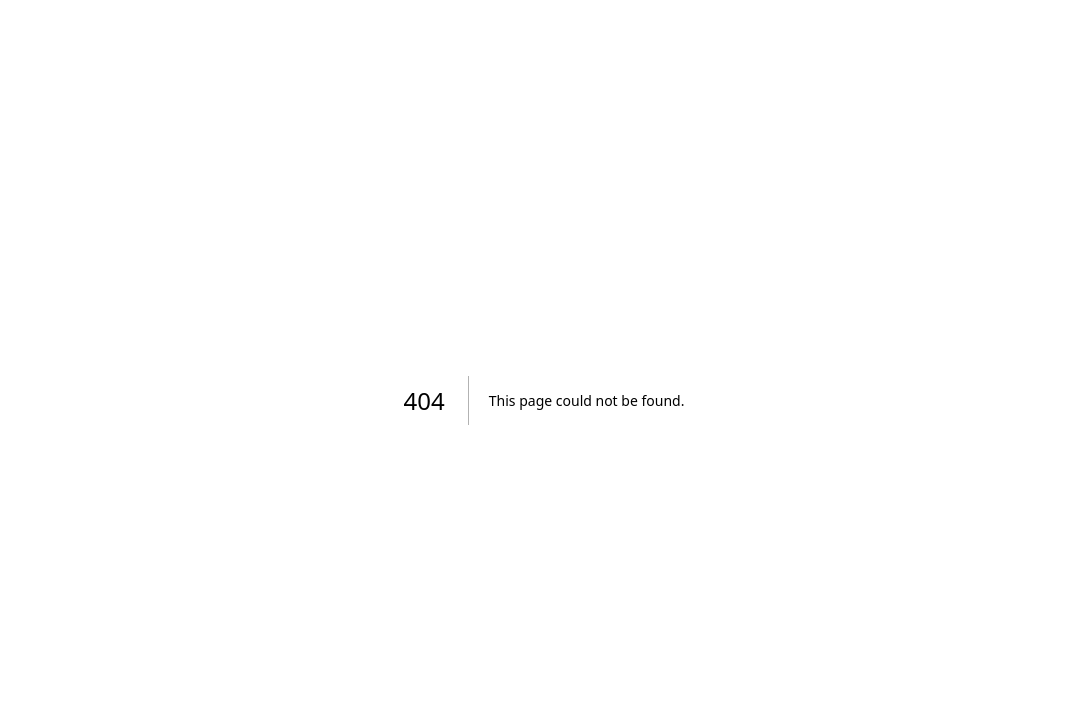
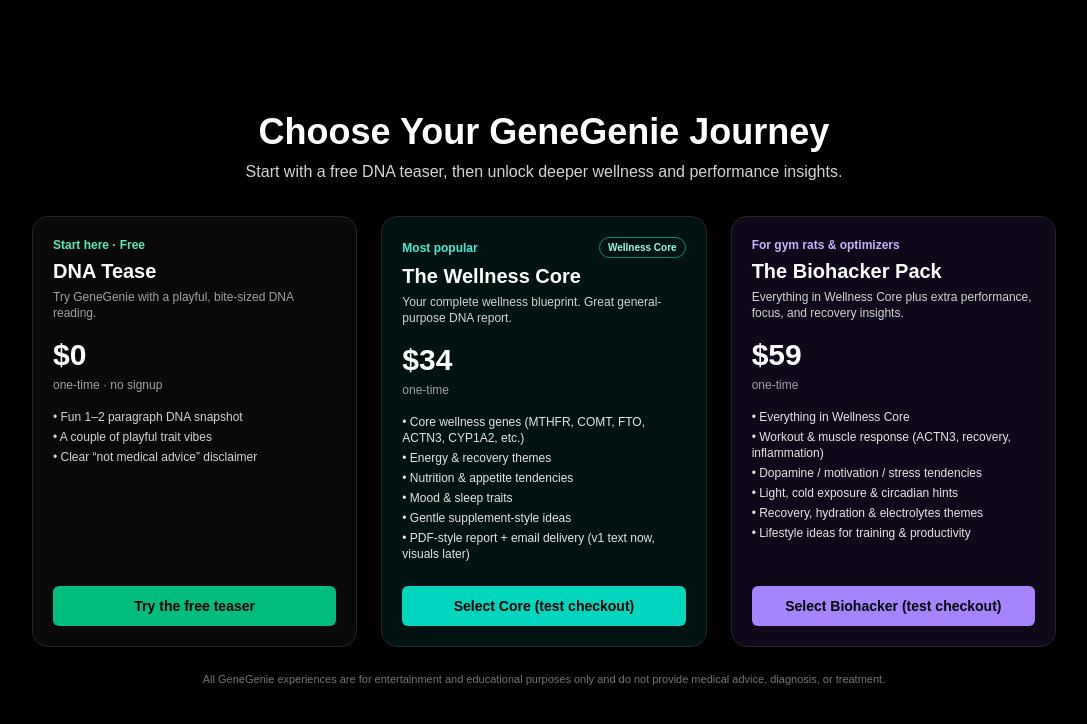
Before and after one commit to AnthonyBuildsCloud/genegenie-web, a Next.js app: page /packages in a window 1280 px wide. Before the commit this address had no page. Shown: the top 724 px of the page, without its empty margins (96-1183 px from the left). Built offline with nearby package versions, Linux system fonts and the light colour scheme.

Commit message:
Add packages page and homepage link

```diff
--- /dev/null
+++ b/app/packages/page.tsx
@@ -0,0 +1,108 @@
+export default function PackagesPage() {
+  return (
+    <main className="min-h-screen bg-black text-white flex items-center justify-center px-4 py-10">
+      <div className="w-full max-w-5xl">
+        <div className="mb-8 text-center">
+          <h1 className="text-3xl md:text-4xl font-bold mb-2">Choose Your GeneGenie Journey</h1>
+          <p className="text-sm md:text-base text-neutral-300">
+            Start with a free DNA teaser, then unlock deeper wellness and performance insights.
+          </p>
+        </div>
+
+        <div className="grid gap-6 md:grid-cols-3">
+          {/* Free Teaser */}
+          <div className="border border-neutral-800 rounded-2xl p-5 bg-neutral-950/90 shadow-lg flex flex-col">
+            <p className="text-xs font-semibold text-emerald-300 mb-1">Start here · Free</p>
+            <h2 className="text-xl font-semibold mb-1">DNA Tease</h2>
+            <p className="text-xs text-neutral-400 mb-4">Try GeneGenie with a playful, bite-sized DNA reading.</p>
+
+            <p className="text-3xl font-bold mb-1">$0</p>
+            <p className="text-xs text-neutral-400 mb-4">one-time · no signup</p>
+
+            <ul className="text-xs text-neutral-300 space-y-1 mb-6">
+              <li>• Fun 1–2 paragraph DNA snapshot</li>
+              <li>• A couple of playful trait vibes</li>
+              <li>• Clear “not medical advice” disclaimer</li>
+            </ul>
+
+            <a
+              href="/upload?pkg=tease"
+              className="mt-auto inline-flex items-center justify-center rounded-md px-4 py-2.5 text-sm font-semibold
+                         bg-emerald-500 text-black hover:bg-emerald-400 transition-colors"
+            >
+              Try the free teaser
+            </a>
+          </div>
+
+          {/* Wellness Core */}
+          <div className="border border-neutral-800 rounded-2xl p-5 bg-teal-500/10 shadow-lg flex flex-col">
+            <div className="flex items-center justify-between mb-1">
+              <p className="text-xs font-semibold text-teal-300">Most popular</p>
+              <span className="text-[10px] font-semibold px-2 py-0.5 rounded-full border border-teal-400/60 text-teal-200">
+                Wellness Core
+              </span>
+            </div>
+            <h2 className="text-xl font-semibold mb-1">The Wellness Core</h2>
+            <p className="text-xs text-neutral-300 mb-4">
+              Your complete wellness blueprint. Great general-purpose DNA report.
+            </p>
+
+            <p className="text-3xl font-bold mb-1">$34</p>
+            <p className="text-xs text-neutral-400 mb-4">one-time</p>
+
+            <ul className="text-xs text-neutral-200 space-y-1 mb-6">
+              <li>• Core wellness genes (MTHFR, COMT, FTO, ACTN3, CYP1A2, etc.)</li>
+              <li>• Energy & recovery themes</li>
+              <li>• Nutrition & appetite tendencies</li>
+              <li>• Mood & sleep traits</li>
+              <li>• Gentle supplement-style ideas</li>
+              <li>• PDF-style report + email delivery (v1 text now, visuals later)</li>
+            </ul>
+
+            <a
+              href="https://buy.stripe.com/test_fZu7sL5jr7eY7M1eP2cQU03"
+              className="mt-auto inline-flex items-center justify-center rounded-md px-4 py-2.5 text-sm font-semibold
+                         bg-teal-400 text-black hover:bg-teal-300 transition-colors"
+            >
+              Select Core (test checkout)
+            </a>
+          </div>
+
+          {/* Biohacker Pack */}
+          <div className="border border-neutral-800 rounded-2xl p-5 bg-violet-500/10 shadow-lg flex flex-col">
+            <p className="text-xs font-semibold text-violet-300 mb-1">For gym rats & optimizers</p>
+            <h2 className="text-xl font-semibold mb-1">The Biohacker Pack</h2>
+            <p className="text-xs text-neutral-300 mb-4">
+              Everything in Wellness Core plus extra performance, focus, and recovery insights.
+            </p>
+
+            <p className="text-3xl font-bold mb-1">$59</p>
+            <p className="text-xs text-neutral-400 mb-4">one-time</p>
+
+            <ul className="text-xs text-neutral-200 space-y-1 mb-6">
+              <li>• Everything in Wellness Core</li>
+              <li>• Workout & muscle response (ACTN3, recovery, inflammation)</li>
+              <li>• Dopamine / motivation / stress tendencies</li>
+              <li>• Light, cold exposure & circadian hints</li>
+              <li>• Recovery, hydration & electrolytes themes</li>
+              <li>• Lifestyle ideas for training & productivity</li>
+            </ul>
+
+            <a
+              href="https://buy.stripe.com/test_00w5kDbHP6aUc2hdKYcQU01"
+              className="mt-auto inline-flex items-center justify-center rounded-md px-4 py-2.5 text-sm font-semibold
+                         bg-violet-400 text-black hover:bg-violet-300 transition-colors"
+            >
+              Select Biohacker (test checkout)
+            </a>
+          </div>
+        </div>
+
+        <p className="mt-6 text-[11px] text-neutral-500 text-center">
+          All GeneGenie experiences are for entertainment and educational purposes only and do not provide
+          medical advice, diagnosis, or treatment.
+        </p>
+      </div>
+    </main>
+  );
+}
--- a/app/page.tsx
+++ b/app/page.tsx
@@ -20,6 +20,7 @@ export default function HomePage() {
         </p>
 
         <div className="flex flex-col md:flex-row gap-4 mb-8">
+  <div className="flex flex-col md:flex-row gap-3 w-full md:w-auto">
     <a
       href="/upload?pkg=tease"
       className="inline-flex items-center justify-center rounded-md px-5 py-3 text-sm font-semibold
@@ -27,12 +28,21 @@ export default function HomePage() {
     >
       Try the free DNA teaser
     </a>
+    <a
+      href="/packages"
+      className="inline-flex items-center justify-center rounded-md px-5 py-3 text-sm font-semibold
+                 border border-neutral-700 text-neutral-100 hover:border-neutral-500 hover:bg-neutral-900
+                 transition-colors w-full md:w-auto"
+    >
+      View full packages
+    </a>
+  </div>
 
   <div className="text-xs text-neutral-400 flex-1 md:self-center">
-            No signup required. Just upload a tiny sample file to see how
-            GeneGenie talks about your genetics.
+    No signup required for the teaser. When you&apos;re ready, upgrade to a deeper wellness or biohacker report.
   </div>
 </div>
+
 
         <div className="grid gap-4 md:grid-cols-3 text-xs md:text-sm text-neutral-300">
           <div className="border border-neutral-800 rounded-xl p-3 bg-neutral-900/60">
```
Lines whose indentation alone changed are shown as unchanged.
